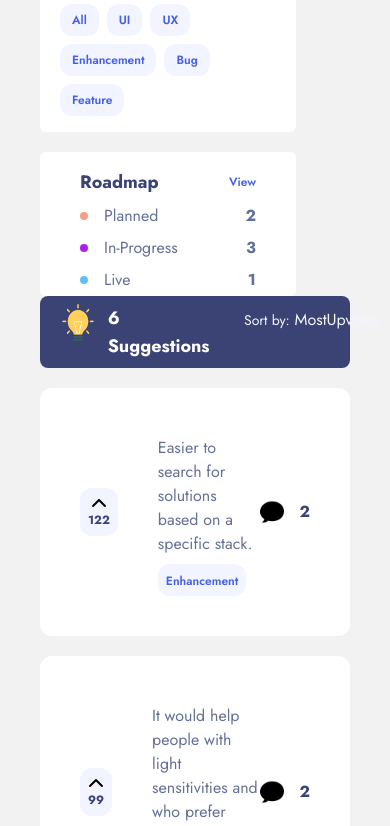
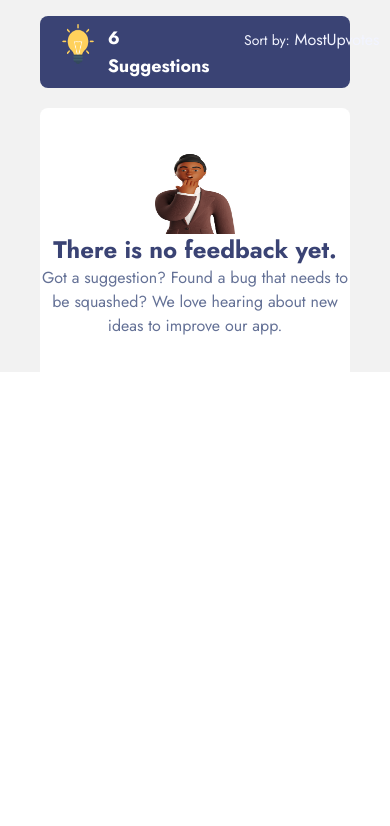
Before and after one commit to osocaramelosofer/nora-test, a Vue app: page / in a window 390 px wide. Shown: the part 256-1082 px from the top of the page. After the commit the page ends 844 px from the top, so only its background shows below. Built offline with nearby package versions, Linux system fonts and the light colour scheme.

Commit message:
Added responsive design

```diff
--- a/src/components/MainContent.vue
+++ b/src/components/MainContent.vue
@@ -42,7 +42,7 @@ const tagArray = [
   },
 ];
 
-const suggestions = true;
+const suggestions = false;
 </script>
 
 <template>
--- a/src/components/Sidebar.vue
+++ b/src/components/Sidebar.vue
@@ -1,5 +1,4 @@
 <script setup>
-// Check out https://vuejs.org/api/sfc-script-setup.html#script-setup
 import Boardsuggestions from "./BoardSuggestions.vue";
 import Boardroadmap from "./BoardRoadmap.vue";
 
@@ -25,7 +24,7 @@ const roadmapObjects = [
 </script>
 
 <template>
-  <aside class="w-64 grid gap-y-5 content-start">
+  <aside class="laptop:w-64 laptop:gap-y-5 laptop:grid-cols-none laptop:content-start grid  grid-cols-3 gap-x-5 mb-12">
     <div class="frontend-mentor pl-5 pr-10 pb-6 rounded-md h-36 flex items-end">
       <div>
         <span class="block font-bold text-xl text-white">Frontend Mentor</span>
```
